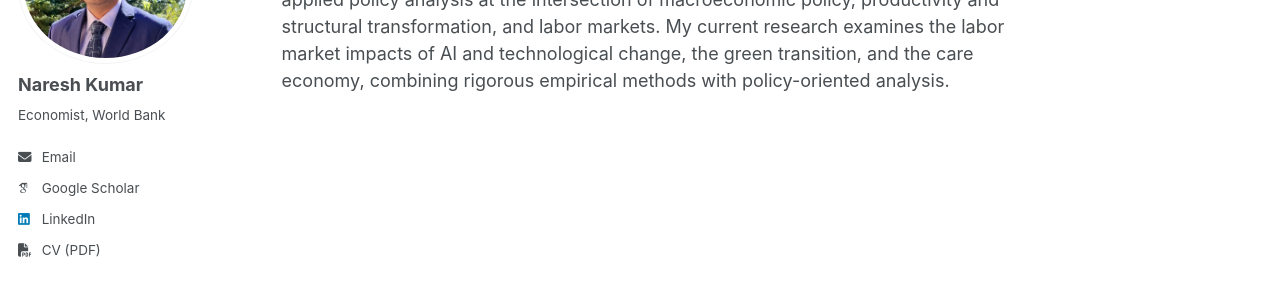
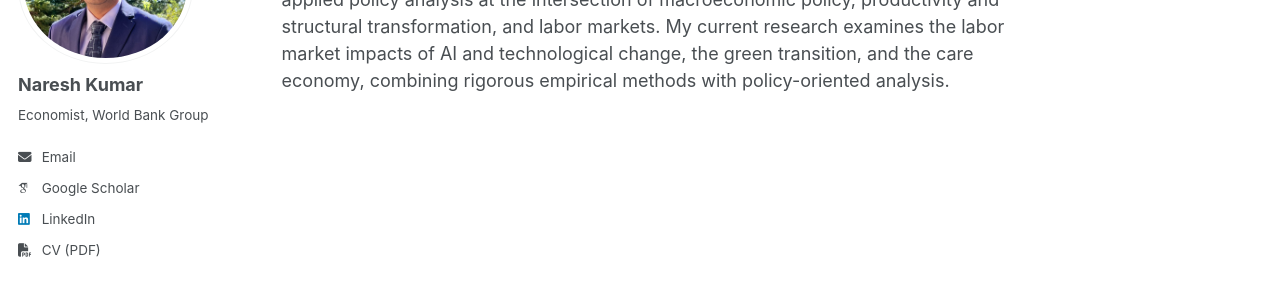
Before and after one commit to nkumar05/nkumar.github.io, a Jekyll site: the page built from _pages/about.md, in a window 1280 px wide. Shown: the part 190-490 px from the top of the page. Built offline with Jekyll 4.4.1, drawn with Linux system fonts in a browser that asks for light colours; some web fonts are replaced; a script bundle is joined from its source files by our own code; library files that are not in the unit come from our copies.

Commit message:
Update authors.yml

```diff
--- a/_data/authors.yml
+++ b/_data/authors.yml
@@ -2,7 +2,7 @@
 Naresh Kumar:
   name: "Naresh Kumar"
   avatar: "profile.png"
-  bio: "Economist, World Bank"
+  bio: "Economist, World Bank Group"
   email: "nkumar.econ@gmail.com"
   # location: ""
   # employer: "World Bank"
```
